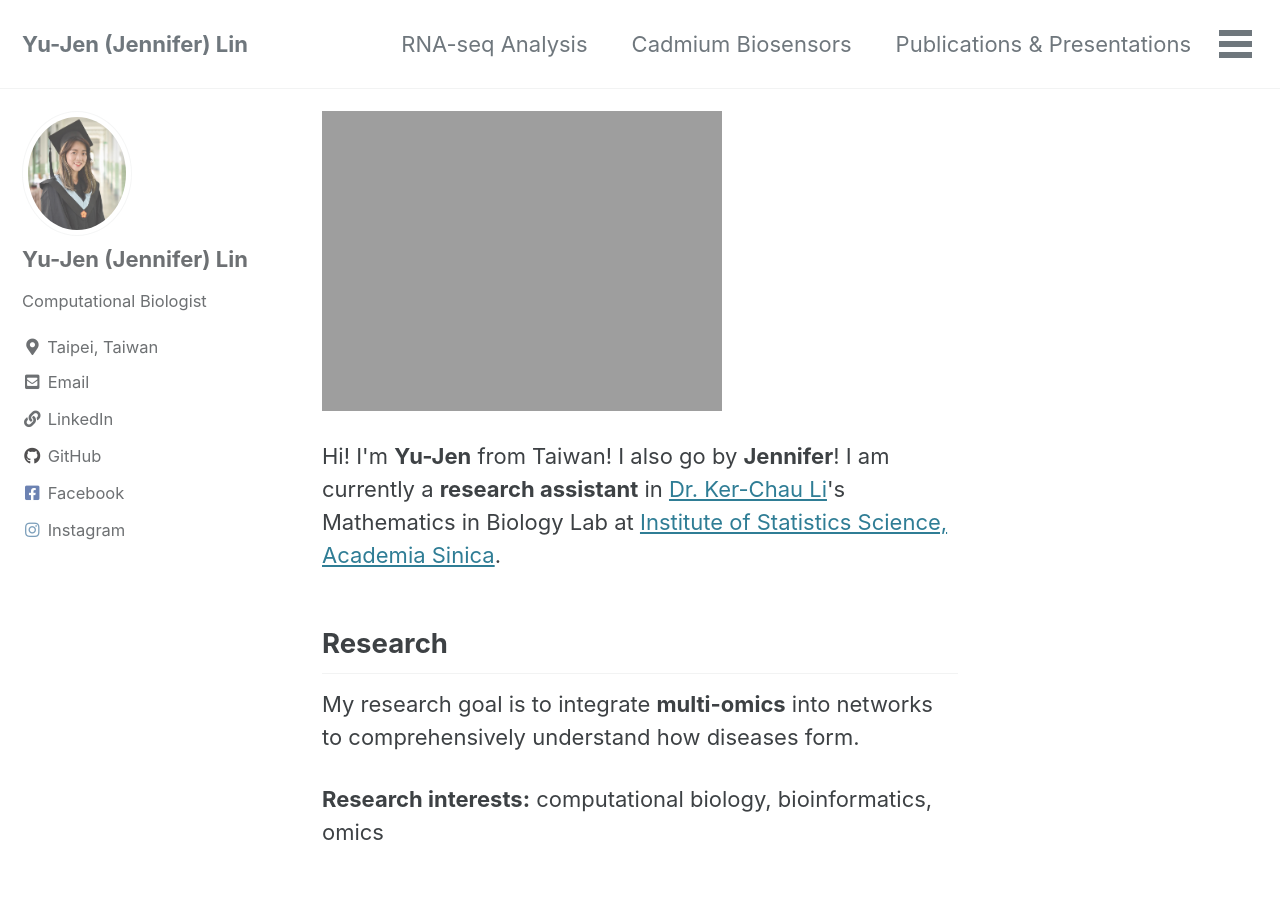
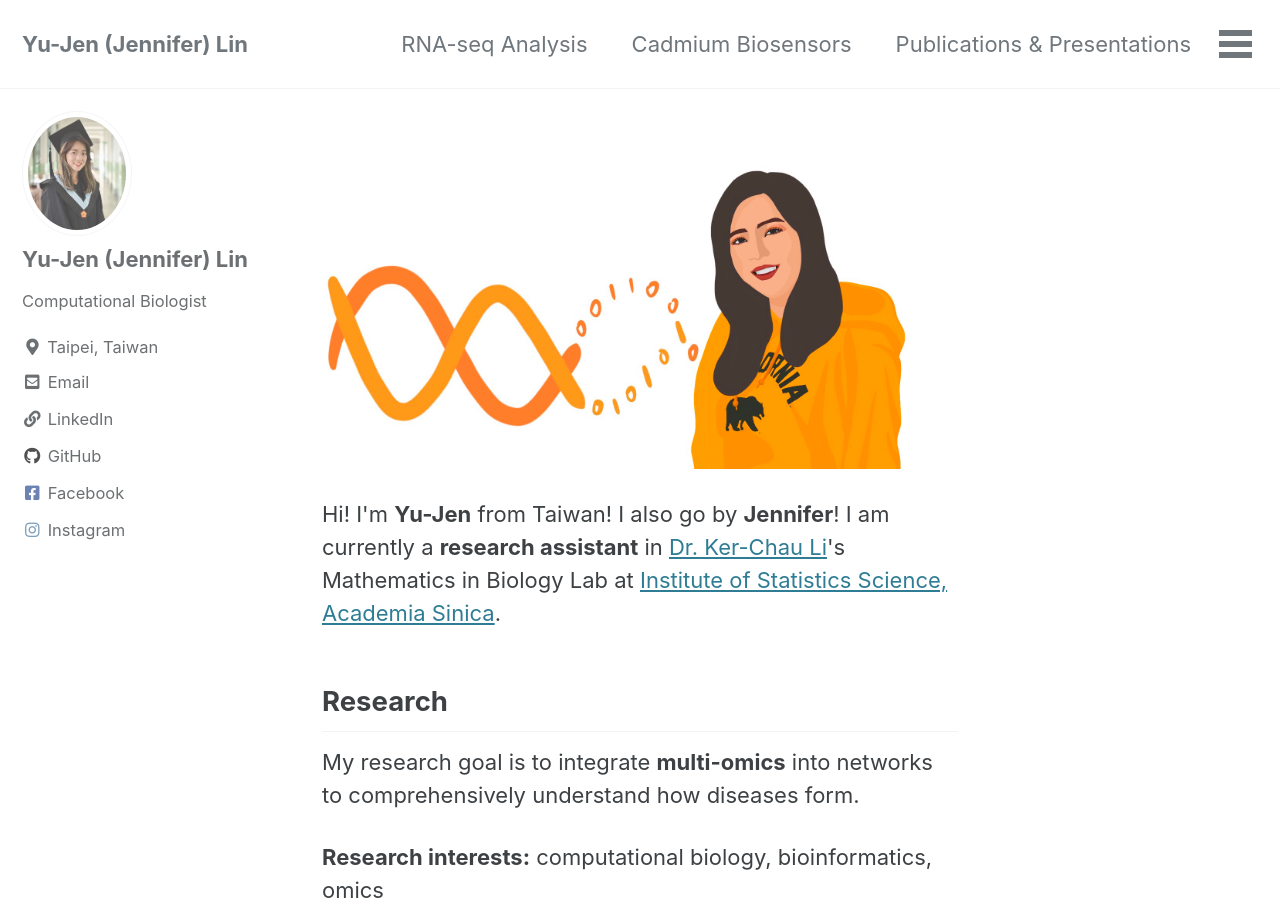
Before and after one commit to jennifer-yu-jen-lin/jenniferyujenlin.github.io, a Jekyll site: the page built from index.html, in a window 1280 px wide and 900 px high. Built offline with Jekyll 4.4.1, drawn with Linux system fonts in a browser that asks for light colours; cached includes are drawn as plain includes; the list of posts is cut into pages by our own code.

Commit message:
home -4 image

```diff
--- a/index.html
+++ b/index.html
@@ -3,7 +3,7 @@ layout: single
 author_profile: true
 ---
 
-<p><img src="{{ site.url }}{{ site.baseurl }}/images/Compbio-Jennifer.JPG" alt=""></p>
+<p><img src="{{ site.url }}{{ site.baseurl }}/images/Compbio-YuJen.jpg" alt=""></p>
 <p>Hi! I&#39;m <strong>Yu-Jen</strong> from Taiwan! I also go by <strong>Jennifer</strong>! I am currently a <strong>research assistant</strong> in <a href="http://www.stat.sinica.edu.tw/kcli/">Dr. Ker-Chau Li</a>&#39;s Mathematics in Biology Lab at <a href="http://www.stat.sinica.edu.tw/statnewsite/peopleinfo/?type=ASSISTANT">Institute of Statistics Science, Academia Sinica</a>.</p>
 <h2 id="research">Research</h2>
 <p>My research goal is to integrate <strong>multi-omics</strong> into networks to comprehensively understand how diseases form.</p>
```
